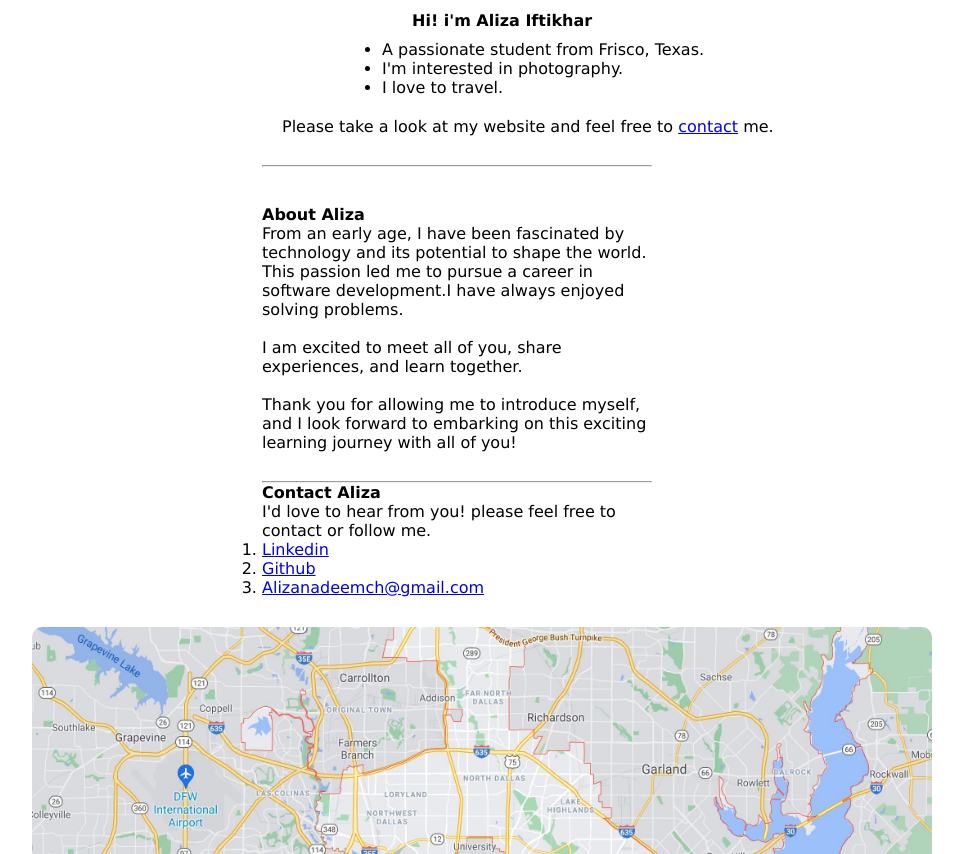
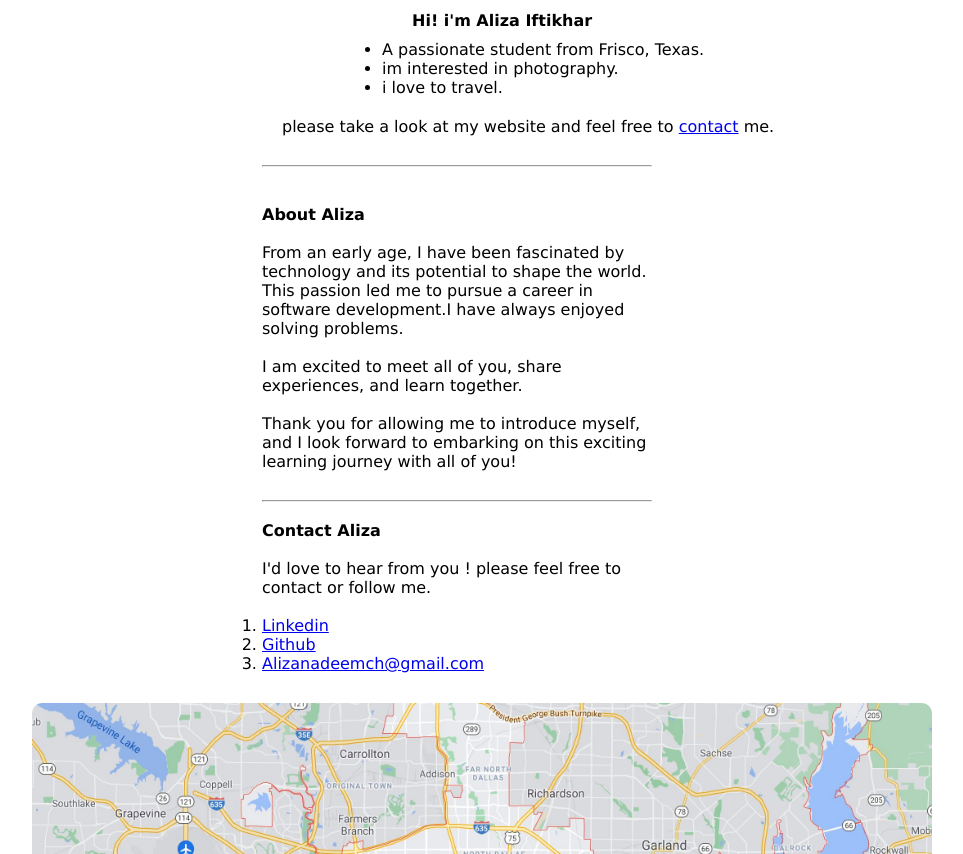
Before and after one commit to alizanadeem/portfolio, a plain HTML site: page index.html in a window 1280 px wide. Shown: the part 469-1323 px from the top of the page, without its empty margins (268-1231 px from the left). Drawn offline with Linux system fonts and the light colour scheme.

Commit message:
Update index.html

```diff
--- a/index.html
+++ b/index.html
@@ -18,25 +18,25 @@
 </header>
    </div>
 
-    <!-- This is my image  -->
+    <!-- This is my profile image  -->
 
 <div>
  <figure>
     <img class="profile" src="./images/IMG_4050.jpeg" alt="Girl in a jacket">
-    <figcaption class="caption"><h5>Hi! i'm Aliza Iftikhar</h5></figcaption>
+    <figcaption class="caption"><h2>Hi! i'm Aliza Iftikhar</h2></figcaption>
 </figure>
 
 <div class="intro">
     <ul>
     <li>A passionate student from Frisco, Texas.</li>
-    <li>I'm interested in photography.</li>
-    <li>I love to travel.</li>
+    <li>  im interested in photography.</li>
+    <li>  i love to travel.</li>
 </ul>
 </div>
 
 <div class="box">
-<p class="website">Please take a look at my website and feel free to
- <a href="#">contact</a> me.</p>
+<p class="website"> please take a look at my website and feel free to
+ <a class="highlight" href="#">contact</a> me.</p>
  <br>
 <hr class="line">
 </div>
@@ -45,13 +45,17 @@
 <br>
 
 <div class="paragraph">
-<h4>About Aliza</h4>
-<p >From an early age, I have been fascinated by technology and its potential to shape the world. This passion led me to pursue a career in software development.I have always enjoyed solving problems.</p>
+<main>
+<h3>About Aliza</h3>
+<br>
+  <!-- revision : This is my artical , and main section  -->
+
+<article>From an early age, I have been fascinated by technology and its potential to shape the world. This passion led me to pursue a career in software development.I have always enjoyed solving problems.</article>
     <br>
 <p>I am excited to meet all of you, share experiences, and learn together.</p>
 <br>
 <p> Thank you for allowing me to introduce myself, and I look forward to embarking on this exciting learning journey with all of you!</p>
-
+</main>
   </div>
 
 
@@ -59,19 +63,24 @@
 <hr class="line">
 </div>
 
+<!-- Here is my contact info -->
 
 <div class="paragraph">
+    <br>
+    <!-- revision: is my heading 3 -->
     <h4>Contact Aliza</h4>
-<p>I'd love to hear from you! please feel free to contact or follow me.</p>
-
+    <br>
+<p>I'd love to hear from you ! please feel free to contact or follow me.</p>
+<br>
 <ol>
-    <li> <a href="https://www.linkedin.com/in/aliza-iftikhar-1653b7213/">Linkedin</a></li>
-        <li><a href="https://github.com/alizanadeem">Github</a></li>
+    <!-- revision: here is my pseudo-classes. -->
+    <li> <a class="highlight" href="https://www.linkedin.com/in/aliza-iftikhar-1653b7213/">Linkedin</a></li>
+        <li><a class="highlight" href="https://github.com/alizanadeem">Github</a></li>
         <li>
             <a href="#">Alizanadeemch@gmail.com</a></li>
 </ol>
     </div>
-
+<!-- This is frisco map, image  -->
     <div>
         <img class="map" src="./images/frisco.jpeg" alt="map">
     </div>
```
